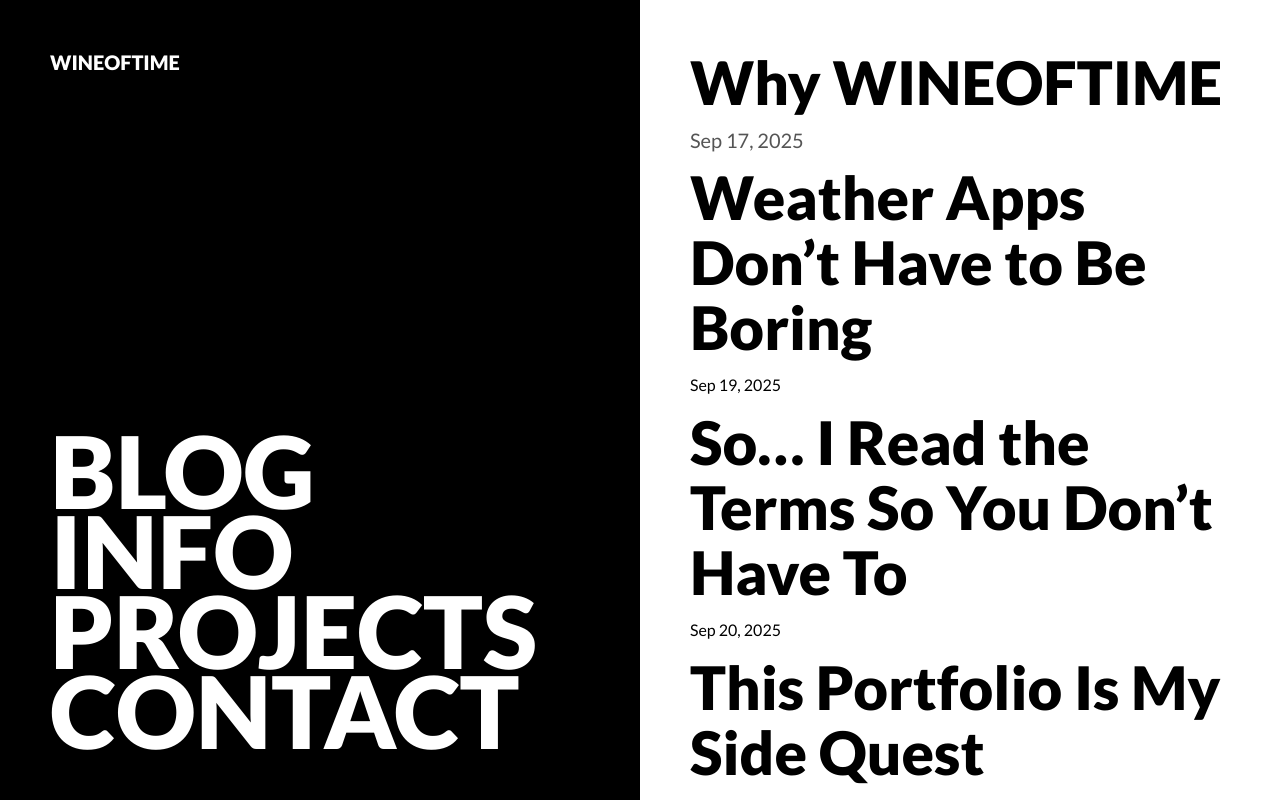
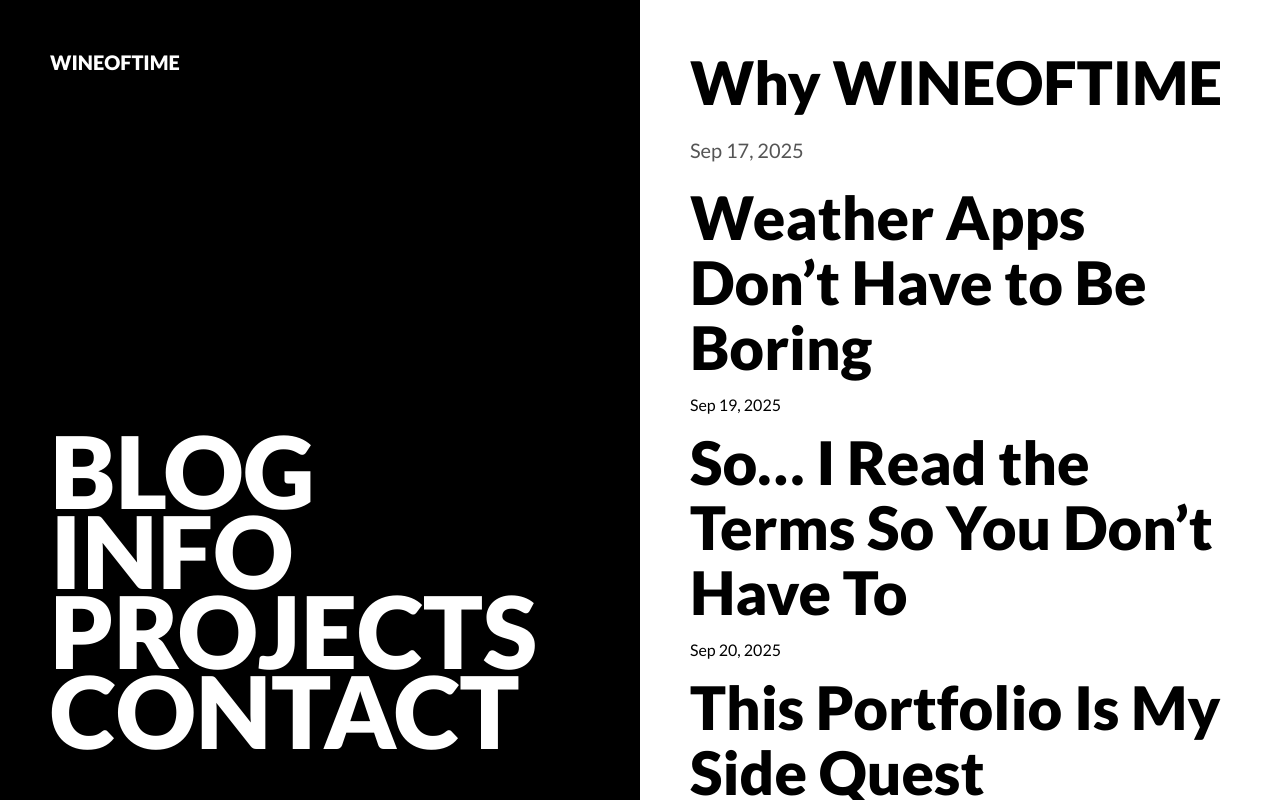
Before and after one commit to khu5hii/wineoftime, a React (Create React App) app: page / in a window 1280 px wide. Built offline with nearby package versions, Linux system fonts and the light colour scheme.

Commit message:
add padding

```diff
--- a/src/App.css
+++ b/src/App.css
@@ -324,6 +324,7 @@ body {
   font-size: clamp(14px, 3vw, 20px);
   color: #555;
   font-family: 'Lato', sans-serif;
+  padding: 10px 0px;
 }
 
 .blog_1 a {
```
